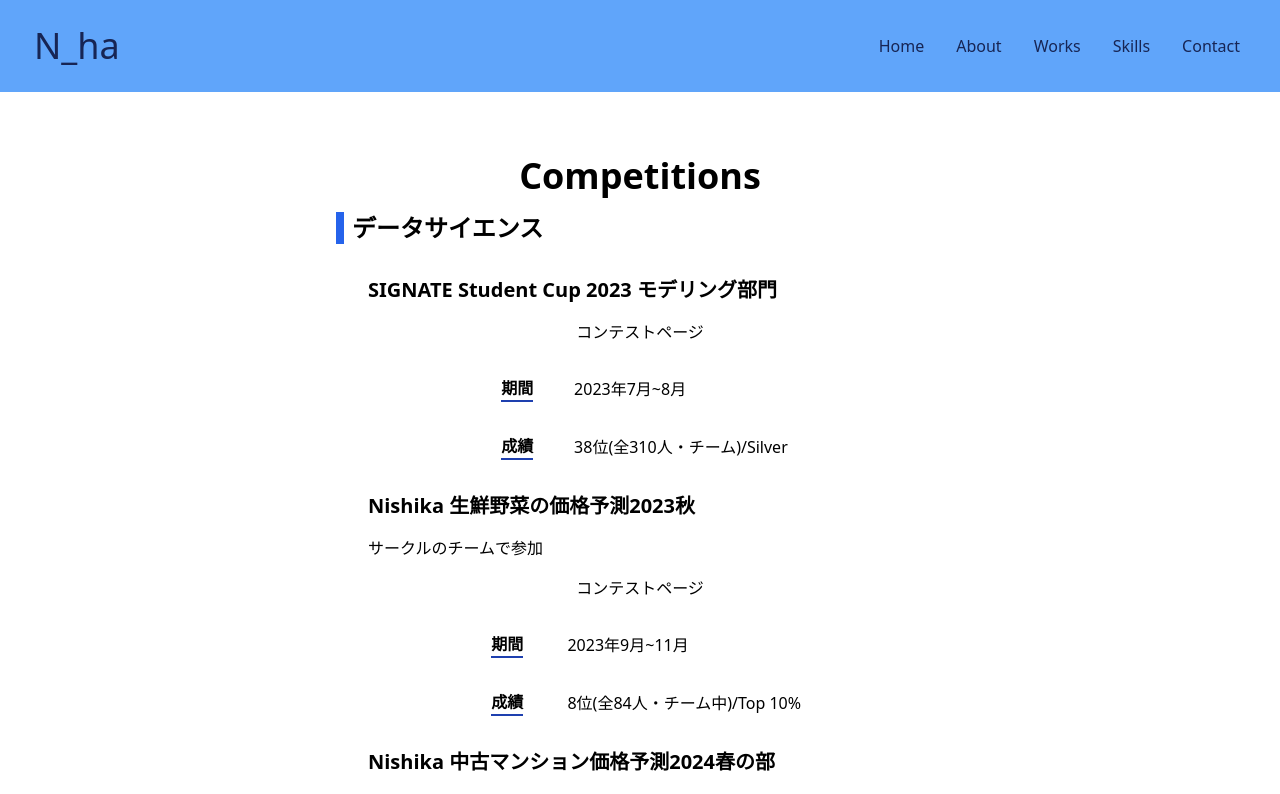
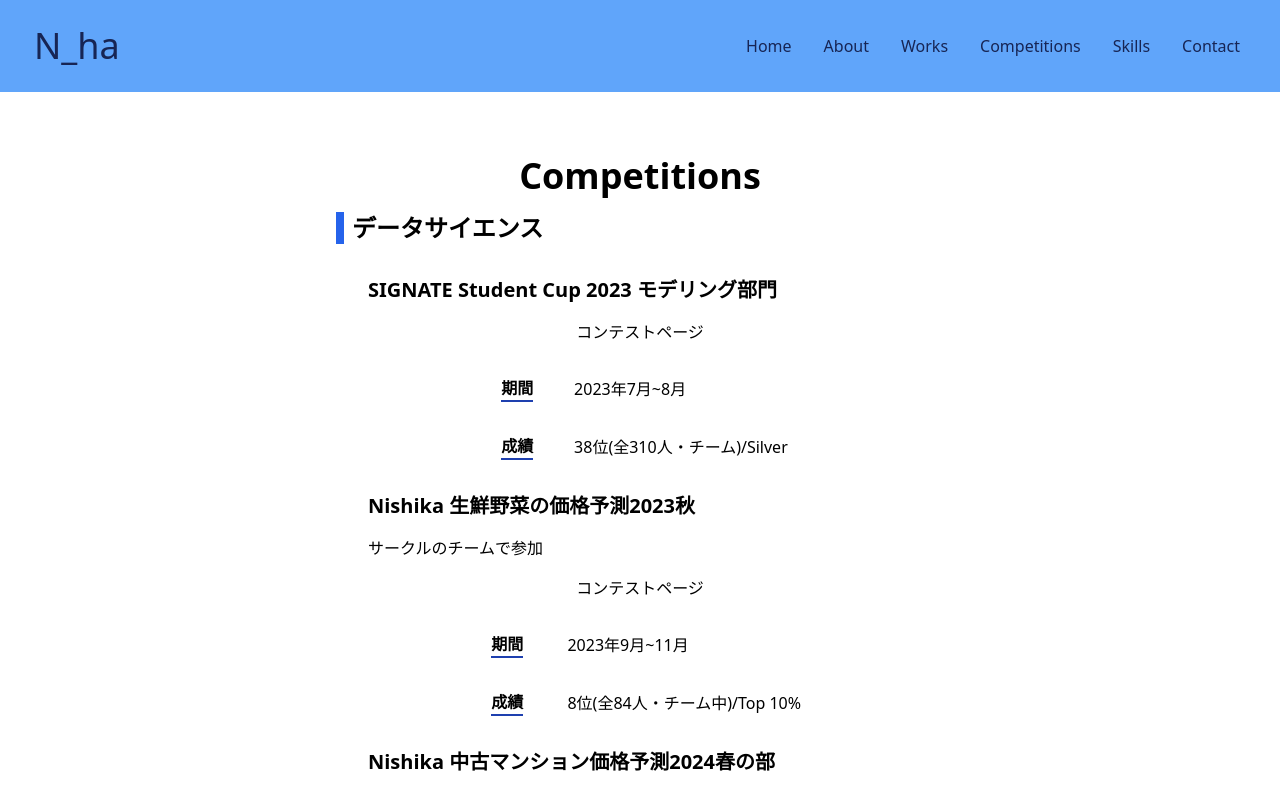
Before and after one commit to N-ha-1050/portfolio, a Next.js app: page /competitions in a window 1280 px wide. Shown: the top 794 px of the page. Built offline with nearby package versions, Linux system fonts and the light colour scheme.

Commit message:
🎨 ヘッダーにコンペページを追加

```diff
--- a/src/components/ui/Header.tsx
+++ b/src/components/ui/Header.tsx
@@ -6,6 +6,7 @@ const menuContents: MenuContent[] = [
     { text: "Home", to: "/" },
     { text: "About", to: "/about" },
     { text: "Works", to: "/works" },
+    { text: "Competitions", to: "/competitions" },
     { text: "Skills", to: "/skills" },
     { text: "Contact", to: "/contact" },
 ]
```
